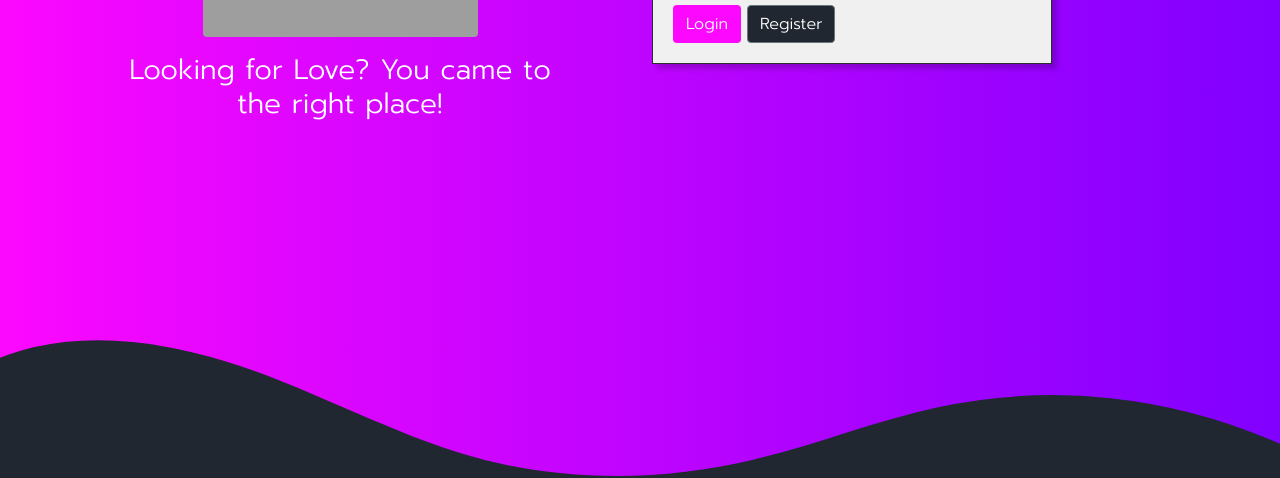
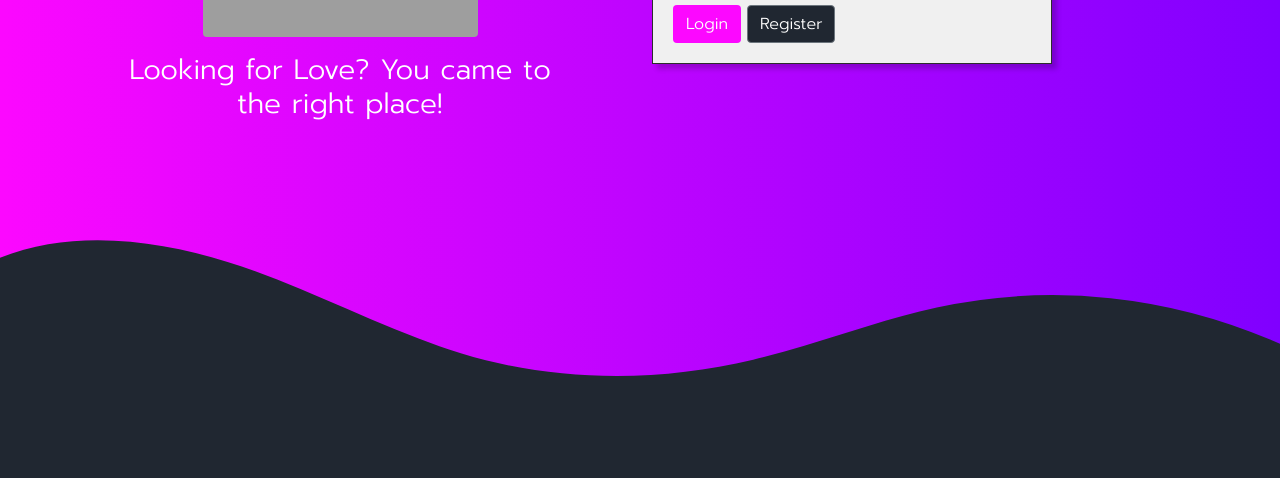
Before and after one commit to deberain/cs4116-dating-website, a PHP site: page / in a window 1280 px wide. Shown: the part 417-895 px from the top of the page. After the commit the page ends 793 px from the top, so only its background shows below. Run offline with PHP 8.4, Linux system fonts and the light colour scheme; grey boxes are pictures that could not be loaded.

Commit message:
Minor styling change to index.php

```diff
--- a/css/index.css
+++ b/css/index.css
@@ -17,7 +17,7 @@ body, html {
 .welcome-container {
   background: rgb(252,8,255);
   background: linear-gradient(90deg, rgba(252,8,255,1) 0%, rgba(128,0,255,1) 100%);
-  padding: 100px 10vw 200px;
+  padding: 100px 10vw 100px;
   display: grid;
   grid-template-columns: auto 600px;
   align-content: center;
```
